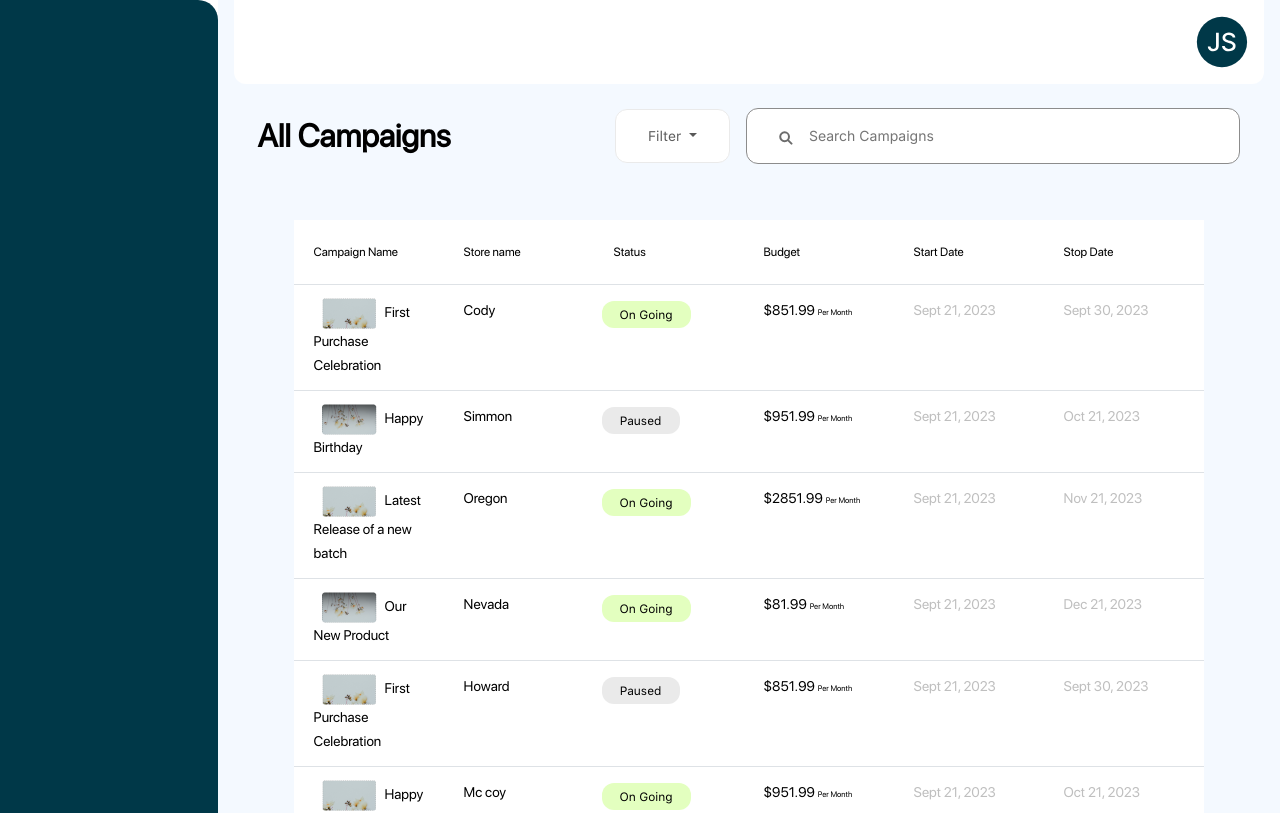
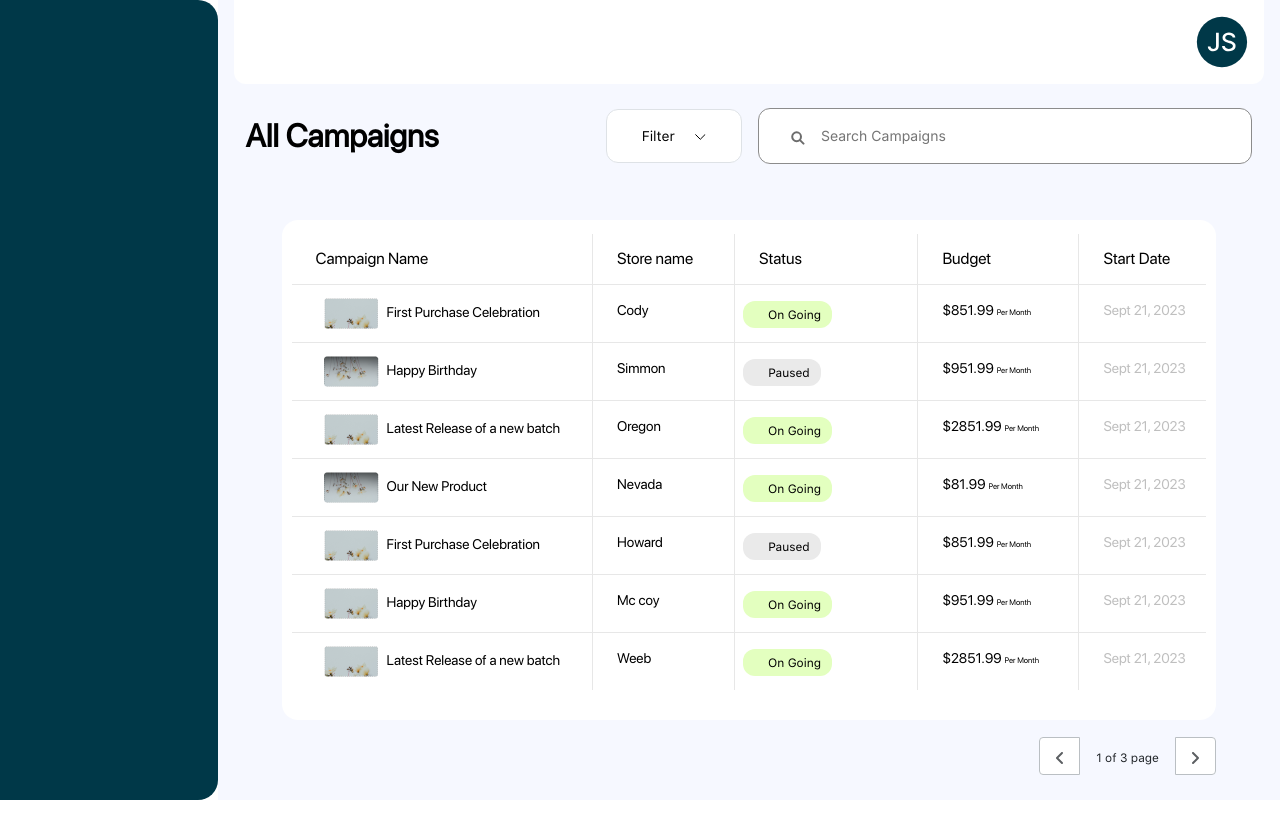
Before and after one commit to niamudeen-mvt/Dashboard-Page, a React (Create React App) app: page / in a window 1280 px wide. Shown: the top 813 px of the page. Built offline with nearby package versions, Linux system fonts and the light colour scheme.

Commit message:
fixed bugs

```diff
--- a/src/components/navbar/SearchNavbar.js
+++ b/src/components/navbar/SearchNavbar.js
@@ -1,9 +1,16 @@
-import React from 'react'
+import React, { useState } from 'react'
 import searchIcon from "../../assets/icons/search-icon.svg"
 
 const SearchNavbar = () => {
+
+  const [selectedItem, setSelectedItem] = useState('Filter')
+  console.log(selectedItem, "selectedItem")
+  const handleSelect = (e) => {
+    setSelectedItem(e.target.textContent)
+  }
   return (
-    <nav className="navbar navbar-expand-lg bg-body-tertiary mb-5">
+    <div className='search_navbar mb-5 p-0'>
+      <nav className="navbar navbar-expand-lg bg-body-tertiary ">
         <div className="container-fluid">
           <a className="navbar-brand" href="#">All Campaigns</a>
           <button className="navbar-toggler" type="button" data-bs-toggle="collapse" data-bs-target="#navbarSupportedContent" aria-controls="navbarSupportedContent" aria-expanded="false" aria-label="Toggle navigation">
@@ -11,17 +18,15 @@ const SearchNavbar = () => {
           </button>
           <div className="collapse navbar-collapse" id="navbarSupportedContent">
 
-          <ul class="navbar-nav ms-auto mb-2 mb-lg-0  filter_section px-4 border_radius_12 sf_pro_text d-flex justify-content-center align-items-center">
-            <li class="nav-item dropdown">
-              <a class="nav-link dropdown-toggle" href="#" role="button" data-bs-toggle="dropdown" aria-expanded="false" >
-                {"Filter "}
-              </a>
-              {/* <ul class="dropdown-menu mt-2">
-                <li><a class="dropdown-item" href="#">Test 1</a></li>
-                <li><a class="dropdown-item" href="#">Test 2</a></li>
-              </ul> */}
-            </li>
+            <div class="dropdown ms-auto filter_container">
+              <button class="dropdown-toggle w-100 border border_radius_12" type="button" data-bs-toggle="dropdown" aria-expanded="false">
+                {selectedItem}
+              </button>
+              <ul class="dropdown-menu">
+                <li ><a class="dropdown-item" href="#" onClick={handleSelect}>Test 1</a></li>
+                <li ><a class="dropdown-item" href="#" onClick={handleSelect}>Test 2</a></li>
               </ul>
+            </div>
 
             {/* =============== search component ================+ */}
             <form role="search">
@@ -34,7 +39,8 @@ const SearchNavbar = () => {
             </form>
           </div>
         </div>
-    </nav>
+      </nav >
+    </div >
   )
 }
 
--- a/src/components/pagination/Pagination.js
+++ b/src/components/pagination/Pagination.js
@@ -3,15 +3,15 @@ import prevIcon from "../../assets/icons/left-arrow-icon.svg"
 import rightIcon from "../../assets/icons/right-arrow-icon.svg"
 
 const Pagination = () => {
-  const pageNumber = 3
+  const pageNumber = 3;
   return (
     <div className='d-flex justify-content-end align-items-center pagination_section mt-2'>
       <div>
-        <span className='icon px-3 py-2'>
+        <span className='prev_btn px-3 py-2'>
           <img src={prevIcon} alt />
         </span>
         <span className='page_count mx-3 sf_pro_text text-cener'>1 of {pageNumber} page</span>
-        <span className='icon px-3 py-2'>
+        <span className='next_btn px-3 py-2'>
           <img src={rightIcon} alt />
         </span>
       </div>
--- a/src/components/table/Table.js
+++ b/src/components/table/Table.js
@@ -2,21 +2,22 @@ import React from 'react'
 import { Table } from 'reactstrap'
 import { Link } from 'react-router-dom'
 import { campaignColumnData, campaignRowData } from '../../data/campaign-data'
-// import useWindowSize from '../../hooks/useWindowSize'
 import Pagination from '../pagination/Pagination'
 
 const CustomTable = () => {
-  // const windowSize = useWindowSize()
   return (
     <div className='custom_table_section'>
-      <Table responsive >
+      <div className='custom_table_container'>
+        <Table responsive className='table' >
           <thead>
             <tr>
               {
                 campaignColumnData?.length ?
                   campaignColumnData.map(coloumn => {
                     return (
-                    <th key={coloumn?.id} className={coloumn?.id === 1 ? 'coloumn_headings sf_pro_font_400' : 'coloumn_headings sf_pro_font_400'}>
+                      <th key={coloumn?.id} className={coloumn?.id === 1 ? 'coloumn_headings  sf_pro_font_400' : 'coloumn_headings sf_pro_font_400'} style={{
+                        minWidth: coloumn?.id === 1 ? '300.9px' : (coloumn?.id === 2 ? '142px' : coloumn?.id === 3 ? '183.45px' : coloumn?.id === 7 ? '212px' : '161px')
+                      }} >
                         {coloumn?.title}
                       </th>
                     )
@@ -36,12 +37,6 @@ const CustomTable = () => {
                         </span>
                         {row?.campaignName}
                       </td>
-                    {/* <td className={windowSize?.width <= 1440 ? 'common_campaign_heading sf_pro_font_400 px-3' : 'common_campaign_heading sf_pro_font_400'}>
-                      <span className={windowSize?.width <= 1440 ? 'd-none' : 'mx-3'}>
-                        <img src={row?.img} alt='campaign-defalut-img' className='img-fluid' />
-                      </span>
-                      {row?.campaignName}
-                    </td> */}
                       <td className='common_campaign_heading sf_pro_font_400'>
                         {row?.storeName}
                       </td>
@@ -60,7 +55,7 @@ const CustomTable = () => {
                       <td className='common_campaign_date_heading sf_pro_font_400'>
                         {row?.stopDate}
                       </td>
-                    <td className='common_campaign_heading sf_pro_font_400'>
+                      <td className='common_campaign_heading sf_pro_font_400 campaign_detail'>
                         <Link>
                           {row?.action}
                         </Link>
@@ -71,6 +66,7 @@ const CustomTable = () => {
             }
           </tbody>
         </Table>
+      </div>
       <Pagination />
     </div>
   )
--- a/src/layout/container/MainContainer.js
+++ b/src/layout/container/MainContainer.js
@@ -47,7 +47,7 @@ const MainContainer = ({ isNavOpen, setIsNavOpen, children }) => {
           <img src={userIcon} alt='user-icon' />
         </div>
       </div> */}
-      <Container className=''>
+      <Container className='container'>
         <SearchNavbar />
         {/* ================== pages data ============== */}
         <section className='mx-5'>
--- a/src/layout/navigation/SideNavigation.js
+++ b/src/layout/navigation/SideNavigation.js
@@ -1,13 +1,15 @@
 import React from 'react'
+import { Link, useLocation } from 'react-router-dom'
 import logoutBtn from "../../assets/icons/logout-icon.svg"
 import { menuItems } from '../../menu-items'
-import { Link, useLocation } from 'react-router-dom'
 
 
 
 const SideNaviagation = ({ isNavOpen }) => {
 
   const routeName = (useLocation()).pathname
+
+  console.log(routeName, "routename");
 
   const sideNavigationStyles = {
     width: '17%',
@@ -35,14 +37,22 @@ const SideNaviagation = ({ isNavOpen }) => {
                   menuItems?.length ?
                     menuItems.map(menu => {
                       return (
-                        <Link to={menu?.url} key={menu?.id} className={routeName === menu?.url ? 'w-100 py-3 mb-3 text-white d-flex justify-content-start align-items-center active border_radius_12' : 'w-100 py-3 mb-3 text-white d-flex justify-content-start align-items-center border_radius_12 '}>
+                        <Link to={menu?.url} key={menu?.id} className={`w-100 py-3 mb-4 text-white d-flex justify-content-start align-items-center border_radius_12 nav_link ${routeName === menu?.url ? 'active' : ''}`}>
                           <span className='mx-4'>
-                            <img src={menu.icon} alt='icon' className={menu?.id === 1 ? "campaign_icon" : ""} />
+                            <img src={routeName === menu?.url && menu?.id === 1 ? menu.activeIcon : menu.icon} alt='icon' style={{ backgroundColor: menu?.id === 1 && routeName === menu?.url ? 'white' : routeName !== menu?.url ? 'transparent' : '#219fff' }} />
                           </span>
                           <p>
                             {menu?.title}
                           </p>
                         </Link>
+                        //   <Link to={menu?.url} key={menu?.id} className={routeName === menu?.url ? 'w-100 py-3 mb-3 text-white d-flex justify-content-start align-items-center active border_radius_12' : 'w-100 py-3 mb-3 text-white d-flex justify-content-start align-items-center border_radius_12 '}>
+                        //   <span className='mx-4'>
+                        //     <img src={menu.icon} alt='icon' />
+                        //   </span>
+                        //   <p>
+                        //     {menu?.title}
+                        //   </p>
+                        // </Link>
                       )
                     })
                     : null
--- a/src/menu-items.js
+++ b/src/menu-items.js
@@ -1,4 +1,5 @@
-import campaignIcon from "./assets/icons/campaign-icon.svg"
+import campaignIcon from "./assets/icons/campaign-white-icon.svg"
+import campaignActiveIcon from "./assets/icons/campaign-icon.svg"
 import contactIcon from "./assets/icons/contacts-icon.svg"
 import overViewIcon from "./assets/icons/overview-icon.svg"
 import settingIcon from "./assets/icons/setting-icon.svg"
@@ -9,7 +10,8 @@ export const menuItems = [
     id: 1,
     title: 'Campaign',
     url: '/',
-    icon: campaignIcon
+    icon: campaignIcon,
+    activeIcon: campaignActiveIcon
   },
   {
     id: 2,
--- a/src/style.css
+++ b/src/style.css
@@ -21,7 +21,7 @@
 :root {
   --white-color: #ffffff;
   --side-navigation-color: #003848;
-  --soft-blue-theme: #f4f9ff;
+  --soft-blue-theme: #f6f8ff;
 }
 
 body {
@@ -51,7 +51,6 @@ input {
   font-size: 14px;
   font-weight: 400;
   line-height: 24px;
-  letter-spacing: 0em;
   text-align: left;
 }
 
@@ -79,11 +78,11 @@ input::-moz-focus-inner {
   -o-transition: 0.5s ease-in-out;
 }
 .transition_3s {
-  transition: 0.3s ease-in-out;
-  -webkit-transition: 0.3s ease-in-out;
-  -moz-transition: 0.3s ease-in-out;
-  -ms-transition: 0.3s ease-in-out;
-  -o-transition: 0.3s ease-in-out;
+  transition: 0.5s linear;
+  -webkit-transition: 0.5s linear;
+  -moz-transition: 0.5s linear;
+  -ms-transition: 0.5s linear;
+  -o-transition: 0.5s linear;
 }
 
 /* ============ common classes =========== */
@@ -105,6 +104,14 @@ input::-moz-focus-inner {
   font-family: SF Pro Text;
   line-height: 20px;
 }
+/* ============= Container ================ */
+
+.container {
+  /* border: 1px solid red !important; */
+  max-width: 1489.33px;
+  padding: 0;
+  /* min-height: 56px; */
+}
 
 /* ============ search navbar =============== */
 .navbar {
@@ -124,16 +131,34 @@ input::-moz-focus-inner {
   min-height: 56px;
   background-color: #ffffff;
 }
-.navbar .filter_section {
+.navbar .filter_container {
+  margin-right: 16px;
+}
+.navbar .filter_container .dropdown-toggle {
   background-color: white;
   border: 1px solid #eaeaea;
-  /* max-width: 136.25px; */
-  height: 54px;
+  min-width: 136.25px;
+  min-height: 54px;
+  display: flex;
+  justify-content: center;
+  align-items: center;
+}
+.navbar .filter_container .dropdown-toggle,
+.navbar .filter_container .dropdown-menu .dropdown-item {
+  font-family: SF Pro Text;
   font-size: 14px;
   font-weight: 500;
-  text-align: center;
   color: #030303;
-  margin-right: 16px;
+}
+
+.navbar .filter_container .dropdown-menu {
+  min-width: 136.25px;
+}
+
+.dropdown-toggle::after {
+  content: url("./assets/icons/down-arrow-icon.svg");
+  margin-left: 20px;
+  border: none;
 }
 
 /* ================ side navigation ============= */
@@ -152,23 +177,13 @@ input::-moz-focus-inner {
   color: var(--white-color);
 }
 
-/* .side_navigaiton_container .content_section .top_section a:hover, */
-.active {
+.side_navigaiton_container .content_section .top_section .nav_link.active {
   background-color: var(--white-color);
   font-family: Inter;
   font-size: 14px;
   font-weight: 400;
   line-height: 24px;
   color: #6c6c6c !important;
-}
-
-/* .side_navigaiton_container .content_section .top_section a:hover span img, */
-.active span img {
-  background-color: #219fff !important;
-}
-/* .side_navigaiton_container .content_section .top_section a:hover .campaign_icon, */
-.active .campaign_icon {
-  background-color: white !important;
 }
 
 .side_navigaiton_container .content_section .bottom_section {
@@ -197,21 +212,45 @@ input::-moz-focus-inner {
   border-bottom-right-radius: 12px;
 }
 
+/* ================== search navbar ========== */
+
 /* ============ table ===================== */
-/* .custom_table_section .table {
-  padding: 8px !important;
-} */
+.custom_table_section {
+  /* width: 1387px; */
+  min-height: 531px;
+  /* border: 2px solid black; */
+}
+
+.custom_table_section .custom_table_container {
+  min-height: 471px;
+  padding: 8px, 0px, 16px, 8px;
+  border-radius: 16px;
+  background-color: white !important;
+  margin-bottom: 24px;
+  padding: 14px 10px;
+}
 
 .coloumn_headings {
-  font-size: 12px;
-  min-width: 150px;
-  padding: 20px !important;
+  padding: 13px 10px 13px 24px !important;
+}
+.common_campaign_heading,
+.common_campaign_date_heading,
+.campaign_status {
+  padding: 13px 10px 13px 24px !important;
+}
+
+table {
+  border-collapse: collapse;
+  border-style: hidden;
+}
+table td,
+th {
+  border: 1px solid #e7e7e7;
 }
 
 .common_campaign_heading,
 .common_campaign_date_heading {
   font-size: 14px;
-  padding: 13px 20px !important;
 }
 .common_campaign_date_heading {
   color: #bfbfbf !important;
@@ -238,9 +277,22 @@ input::-moz-focus-inner {
   background-color: #eaeaea !important;
 }
 
-.pagination_section .icon {
+/* ============= pagination ============ */
+
+.pagination_section .prev_btn,
+.next_btn {
   width: 36px;
   height: 36px;
+  padding: 8px;
+  background-color: var(--white-color);
   border: 1px solid #babfc3;
-  background-color: white;
 }
+
+.pagination_section .prev_btn {
+  border-top-left-radius: 4px;
+  border-bottom-left-radius: 4px;
+}
+.pagination_section .next_btn {
+  border-top-right-radius: 4px;
+  border-bottom-right-radius: 4px;
+}
```
Also changed, not shown: src/assets/icons/campaign-white-icon.svg (added), src/assets/icons/down-arrow-icon.svg (added). Lines whose indentation alone changed are shown as unchanged.
